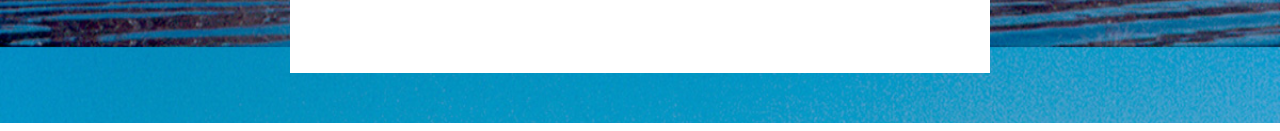
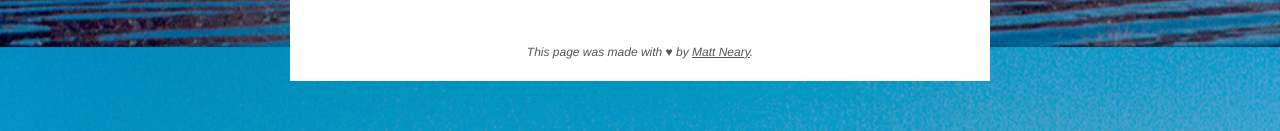
Before and after one commit to IvyInnovation/ivyinnovation.github.io, a plain HTML site: page index.html in a window 1280 px wide. Shown: the part 753-884 px from the top of the page. Drawn offline with Linux system fonts and the light colour scheme.

Commit message:
page signature

```diff
--- a/index.html
+++ b/index.html
@@ -33,6 +33,9 @@
 	     your own.</p>
 	</li>
       </ul>
+      <div id="footer">
+        <p>This page was made with &hearts; by <a href="http://mattneary.com">Matt Neary</a>.</p>
+      </div>
     </div>
   </body>
 </html>
--- a/styles/styles.css
+++ b/styles/styles.css
@@ -7,7 +7,7 @@ body {
 }
 #container {
   background: white;
-  padding: 40px 20px;
+  padding: 40px 20px 10px 20px;
   box-sizing: border-box;
   width: 700px;
   margin: auto;
@@ -52,6 +52,11 @@ ul {
     ul li img {
       height: 40px;
     }
+#footer p, #footer p a {
+  color: #555;
+  font-style: italic;
+  font-size: 12px;
+}
 
 @media (max-width: 899px) {
   body {
```
